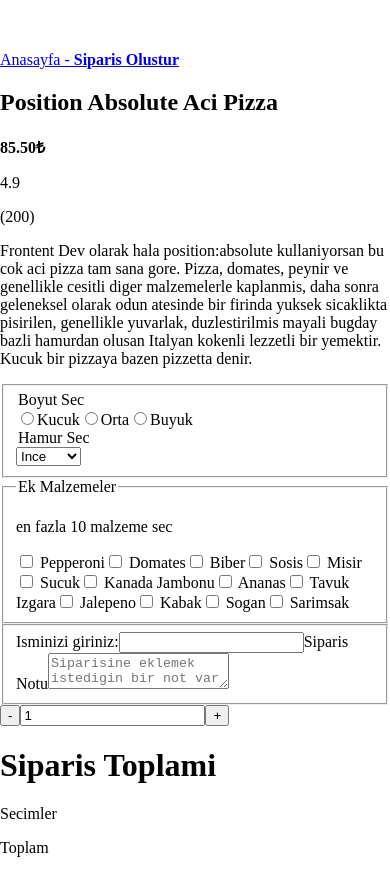
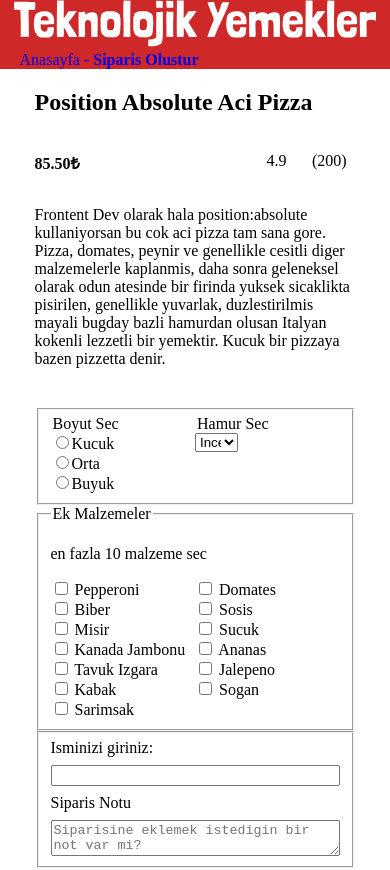
Before and after one commit to anilburakc/fsweb-s8-challenge-pizza, a React (Vite) app: page /order in a window 390 px wide. Shown: the top 870 px of the page. Built offline with nearby package versions, Linux system fonts and the light colour scheme.

Commit message:
css update
mobil web css yapisi duzenlendi

```diff
--- a/src/Component/Home.jsx
+++ b/src/Component/Home.jsx
@@ -6,6 +6,8 @@ export default function Home(){
         <img src="/images/iteration-1-images/logo.svg"/>
         <p>
           KOD ACIKTIRIR
+        </p>
+        <p>
           PIZZA DOYURUR
         </p>
         <Link to='/order'>
--- a/src/Component/Order.jsx
+++ b/src/Component/Order.jsx
@@ -58,7 +58,7 @@ export default function Order({ formData, handleChange }) {
     ];
 
     return (
-        <>
+        <section className="deneme">
             <header className="order-header">
                 <img src="/images/iteration-1-images/logo.svg" alt="Logo" />
                 <nav className="header-nav">
@@ -74,7 +74,7 @@ export default function Order({ formData, handleChange }) {
                         <p>4.9</p>
                         <p>(200)</p>
                     </div>
-                    <p >Frontent Dev olarak hala position:absolute kullaniyorsan bu cok aci
+                    <p c>Frontent Dev olarak hala position:absolute kullaniyorsan bu cok aci
                         pizza tam sana gore. Pizza, domates, peynir ve genellikle cesitli diger
                         malzemelerle kaplanmis, daha sonra geleneksel olarak odun atesinde bir
                         firinda yuksek sicaklikta pisirilen, genellikle yuvarlak, duzlestirilmis
@@ -171,6 +171,6 @@ export default function Order({ formData, handleChange }) {
                 </footer>
 
             </main>
-        </>
+        </section>
     );
 }
--- a/src/index.css
+++ b/src/index.css
@@ -41,7 +41,7 @@ body {
 
 .home-container p {
   padding: 0;
-  margin: 10px;
+  margin: 1%;
   text-align: center;
   font-size: 36px;
   color: #FAF7F2;
--- a/src/order.css
+++ b/src/order.css
@@ -1,62 +1,187 @@
-
+.deneme{
+    display: flex;
+    flex-direction: column;
+    width: 100%;
+    height: 100%;
+}
 .order-header {
+    background-color: #CE2829;
+    width: 100%;
+    text-align: center;
 }
 
 .order-header img {
+
 }
 
 .header-nav {
+
+    width: 90%;
+    margin: auto;
+    text-align: start;
+}
+
+.header-nav a{
+    text-decoration: none;
+    flex: 90%;
+
 }
 
 .order-main {
+    display: flex;
+    flex-direction: column;
+    align-items: center;
+    width: 90%;
+    margin: 0 auto;
+    padding: 0 15px;
+
+    min-height: calc(100vh - 6vh);
+    row-gap: 1.5rem;
+
+}
+@media (min-width: 1200px){
+    .order-main{
+        width: 20%;
+    }
+    .header-nav {
+
+        width: 20%;
+        margin: auto;
+        text-align: start;
+    }
+    .order-header img {
+
+    }
 }
 
 
+
 .order-info-div {
+    display: flex;
+
 }
 
 .order-info-div> :nth-child(1) {
+    flex: 80%;
+
 }
 
 .order-info-div> :nth-child(2) {
+    text-align: left;
+    padding-right: 20px;
+    flex: 15%;
+
 }
 
 .order-info-div> :nth-child(3) {
+
+    flex: 15%;
 }
 
+.info-yazi{
+
+}
+
+.order-form{
+    width: 100%;
+}
 .form-content {
+
 }
 
 .form-select {
+
+    display: grid;
+    grid-template-columns: repeat(2, 1fr);
 }
 
 .select-radio-item,
 .select-option-item {
+
+    display: flex;
+    flex-direction: column;
+
+}
+.select-option-item select{
+    width: 30%;
 }
 
 .form-ekMalzemeler {
+
+    display: flex;
+    flex-direction: column;
 }
 
 .checkbox-container {
+
+    display: grid;
+    grid-template-columns: repeat(2, 1fr);
+}
+
+@media (min-width: 1200px){
+    .checkbox-container {
+
+        display: grid;
+        grid-template-columns: repeat(3, 1fr);
+    }
 }
 
 .isim-not {
+
+    display: flex;
+    flex-direction: column;
+    gap: 0.5rem;
 }
 
 .footer-content {
+
+    display: flex;
+    flex-direction: row;
+    width: 100%;
+}
+.footer-order{
+    display: flex;
+    flex-direction: column;
+    flex: 75%;
+}
+.footer-order h1{
+    margin-left: 70px;
+    margin-bottom: 0;
+}
+.footer-order p{
+    margin-left: 70px;
+    margin-bottom: 0;
 }
 
-.footer-content button {
+.footer-order button {
+
+    margin-top: 10px;
 }
 
 .arttir-azalt {
+    display: flex;
+    flex: 25%;
+    align-items: start;
 }
 
 .arttir-azalt> :nth-child(1) {
+
+    flex: 25%;
+    width: 25%;
+    height: 25%;
 }
 
 .arttir-azalt> :nth-child(2) {
+
+    flex: 50%;
+    width: 25%;
+    height: 25%;
+    text-align: center;
 }
 
 .arttir-azalt> :nth-child(3) {
+
+    flex: 25%;
+    width: 25%;
+    height: 25%;
 }
```
